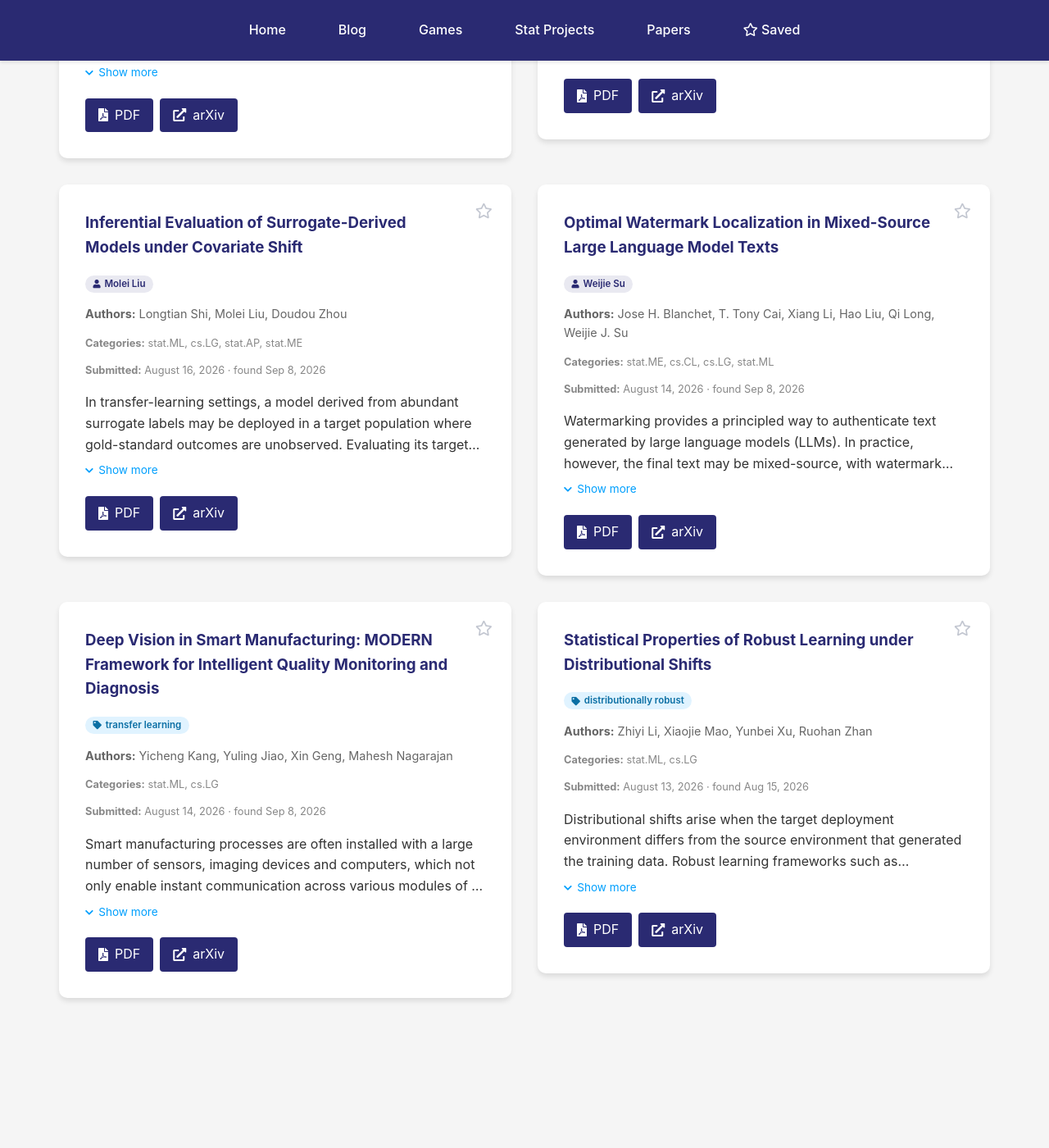
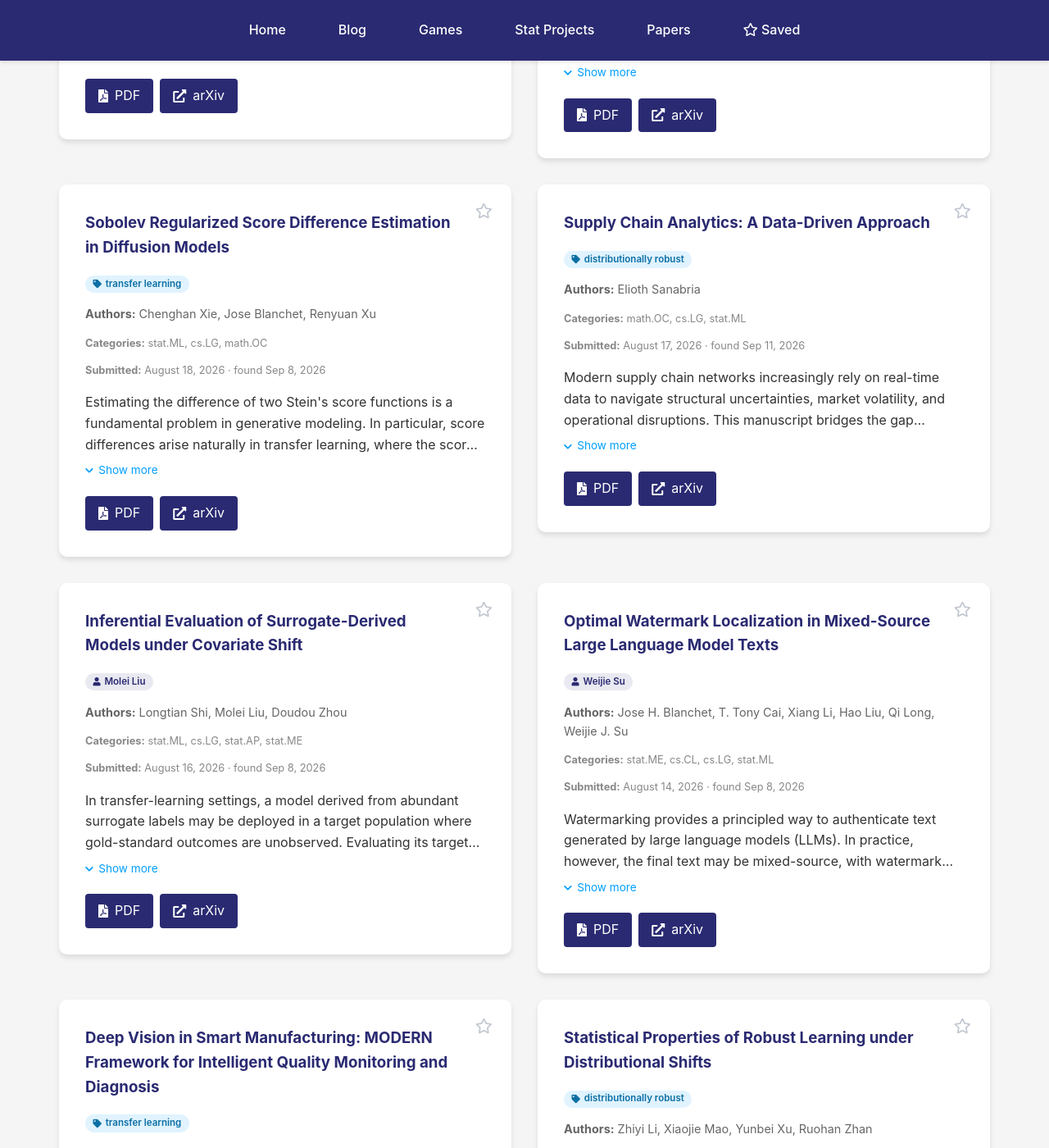
Before and after one commit to kyZhan2002/mypage, a Jekyll site: the page built from papers/index.html, in a window 1280 px wide and 1400 px high, scrolled down 3006 px. Shown: the whole window at 82% size. Built offline with Jekyll 4.4.1, drawn with Linux system fonts in a browser that asks for light colours; before the commit the page ends 4287 px from its top, so only the background shows below that; some of the changed text lies outside the part shown.

Commit message:
Update arXiv papers

```diff
--- a/_data/arxiv_cache.json
+++ b/_data/arxiv_cache.json
@@ -1,6 +1,29 @@
 {
-  "last_fetch_timestamp": 1789063988,
+  "last_fetch_timestamp": 1789112816,
   "papers": [
+    {
+      "arxiv_id": "2609.11073",
+      "title": "Conformal-DRO: Distributionally Robust Optimization with Conformalized Ambiguity Set",
+      "authors": [
+        "Luhao Zhang",
+        "Shixiang Zhu"
+      ],
+      "abstract": "Data-driven distributionally robust optimization (DRO) typically treats the conditional outcome law as fixed and uses ambiguity sets to capture estimation error. This paper studies latent distributional heterogeneity, where each instance has an unobserved law but contributes only one observation, so uncertainty persists even if the mixture law is known. We propose Conformal-DRO, which uses nested conformal regions to construct an ambiguity set for the future latent law. Under exchangeability, the set covers this law with probability at least $1-α$ in finite samples, without estimating underlying latent laws or their mixing mechanism. The conformal path induces a data-driven transport geometry, while $α$ determines the radius. The worst-case problem reduces to a finite linear program over conformal shells and admits sparse adversarial solutions. The resulting robust value provides a finite-sample certificate for the selected decision's expected cost.",
+      "published": "September 10, 2026",
+      "published_raw": "2026-09-10T04:30:21Z",
+      "updated_raw": "2026-09-10T04:30:21Z",
+      "categories": [
+        "math.OC",
+        "stat.ML"
+      ],
+      "primary_category": "math.OC",
+      "pdf_link": "https://arxiv.org/pdf/2609.11073v1",
+      "arxiv_url": "https://arxiv.org/abs/2609.11073v1",
+      "matched_by": [
+        "topic:distributionally robust"
+      ],
+      "added_timestamp": 1789112816
+    },
     {
       "arxiv_id": "2609.09981",
       "title": "Optimal Value Inference for Reinforcement Learning",
@@ -253,6 +276,29 @@
       "added_timestamp": 1788898165
     },
     {
+      "arxiv_id": "2609.10563",
+      "title": "Supply Chain Analytics: A Data-Driven Approach",
+      "authors": [
+        "Elioth Sanabria"
+      ],
+      "abstract": "Modern supply chain networks increasingly rely on real-time data to navigate structural uncertainties, market volatility, and operational disruptions. This manuscript bridges the gap between statistical data-driven learning and robust decision-making frameworks in logistics and operations management. We present a comprehensive, mathematically rigorous treatment of supply chain analytics, moving from empirical demand forecasting to optimal inventory and network control under uncertainty. Key topics explored include sample minimization, dynamic programming recursions for time-varying inventory replenishment, network fulfillment frameworks, and advanced distributionally robust optimization (DRO) via transport theory to hedge against rare events. By integrating predictive statistical models with prescriptive control algorithms, such as column generation for vehicle routing and non-homogeneous queueing regimes, this text provides the foundational tools necessary for designing resilient, data-driven automated systems. It serves as both a theoretical blueprint and an algorithmic guide for researchers and practitioners operating at the intersection of machine learning, mathematical optimization, and applied probability.",
+      "published": "August 17, 2026",
+      "published_raw": "2026-08-17T00:30:10Z",
+      "updated_raw": "2026-08-17T00:30:10Z",
+      "categories": [
+        "math.OC",
+        "cs.LG",
+        "stat.ML"
+      ],
+      "primary_category": "math.OC",
+      "pdf_link": "https://arxiv.org/pdf/2609.10563v1",
+      "arxiv_url": "https://arxiv.org/abs/2609.10563v1",
+      "matched_by": [
+        "topic:distributionally robust"
+      ],
+      "added_timestamp": 1789112816
+    },
+    {
       "arxiv_id": "2608.15783",
       "title": "Inferential Evaluation of Surrogate-Derived Models under Covariate Shift",
       "authors": [
```
Also changed, not shown: _data/arxiv_archive.json.
